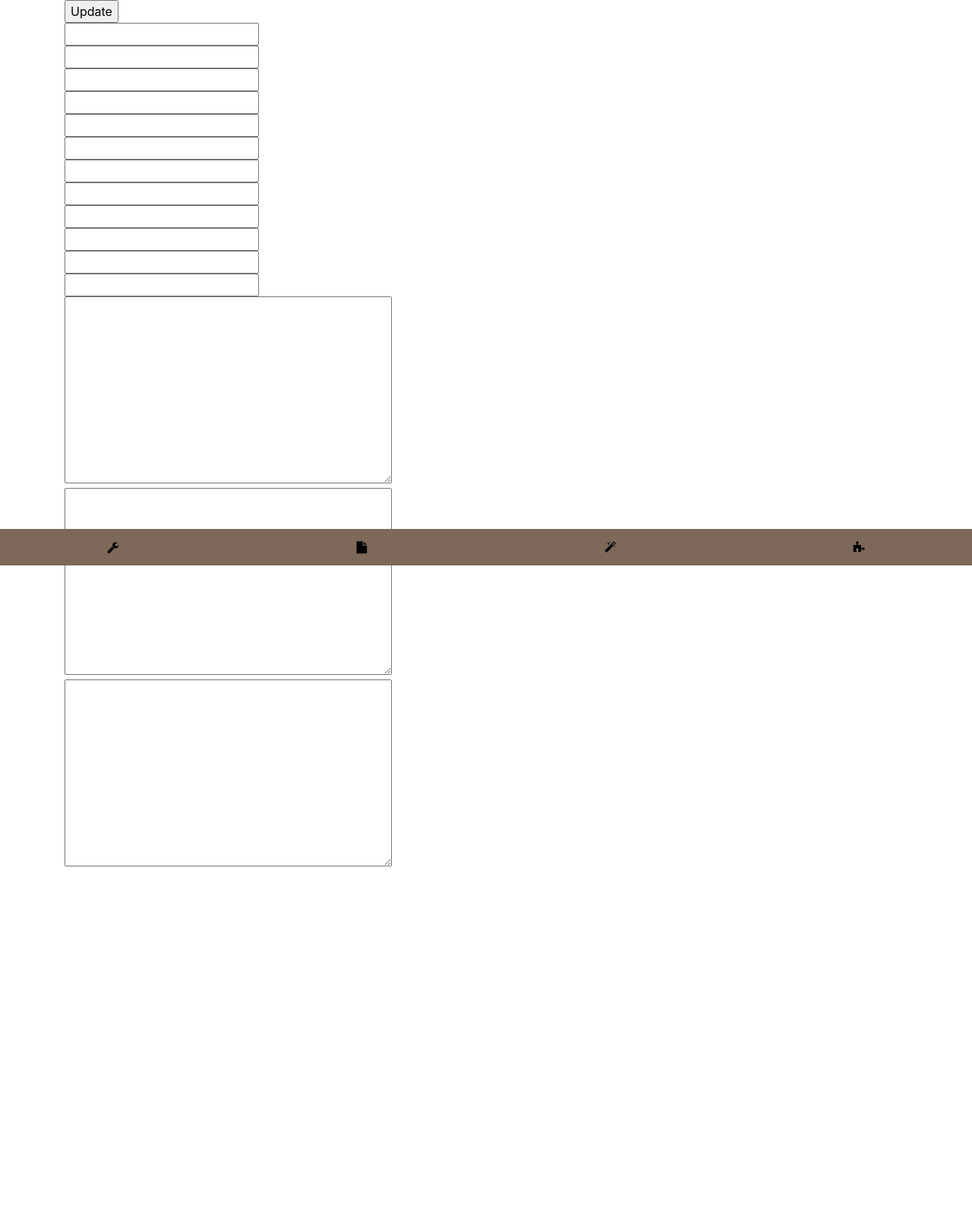
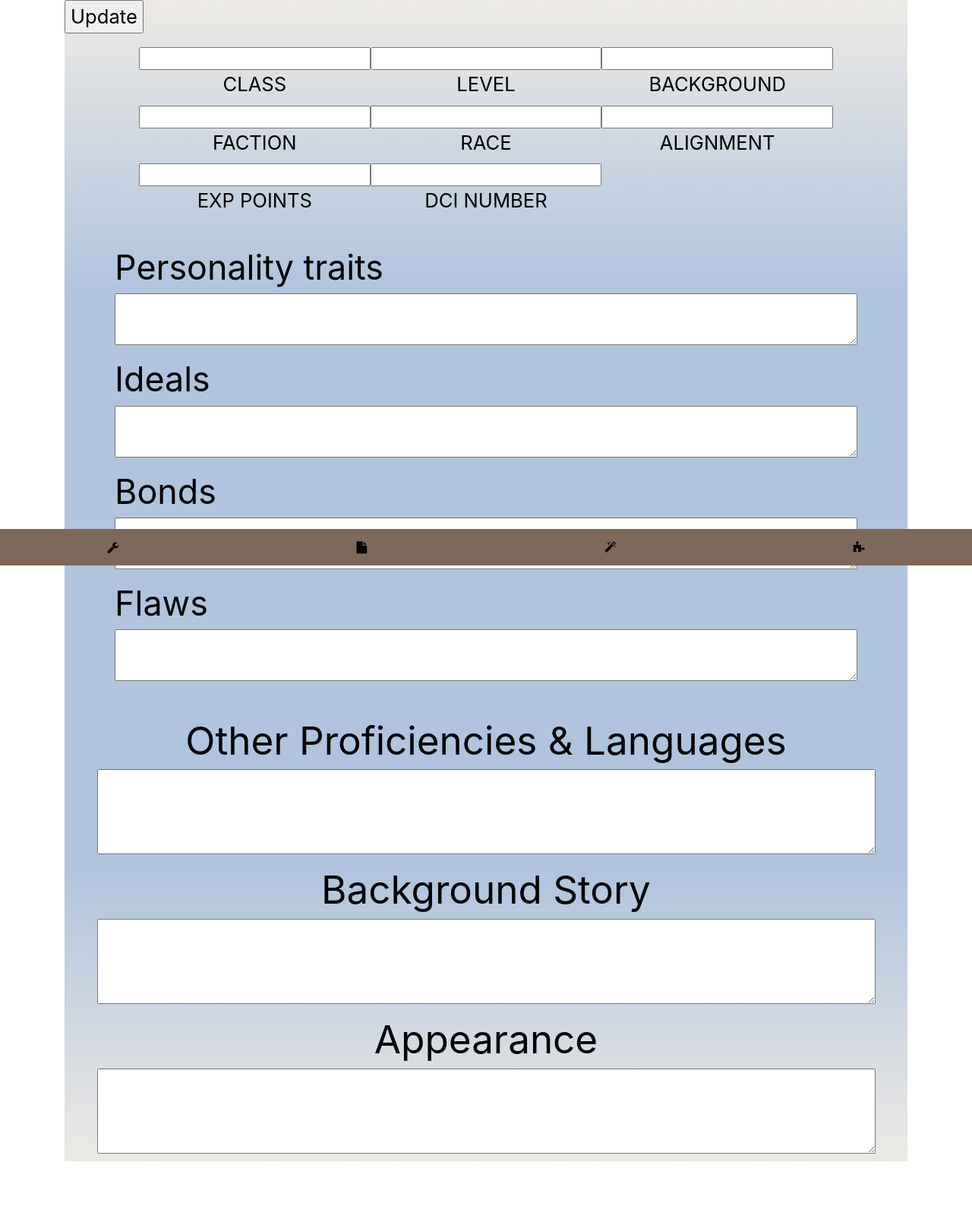
Before and after one commit to Yvesvc/DjangoAndDice, a Django app: page /info/ in a window 1280 px wide. Shown: the part 56-1656 px from the top of the page at 76% size. Before the commit the page ends 1196 px from the top, so only its background shows below. Run offline with Django 3.2, Linux system fonts and the light colour scheme; a user stored in the database is signed in; data comes from the database, SQL or seed files in the repository; both versions use the stored data as it was after the commit; some libraries are stand-ins or nearby versions.

Commit message:
info::css

```diff
--- a/info/forms.py
+++ b/info/forms.py
@@ -3,7 +3,9 @@
 from .models import MyInfo
 
 
-
+general_info_1 = 'width:100%;text-align:center;;font-size:2vh;'
+general_info_2 = 'width:100%;height:8.5vh;font-size:1.5vh;'
+general_info_3 = 'width:100%;height:14vh;font-size:1.25vh;'
 
 class InfoForm(forms.ModelForm):
     class Meta:
@@ -13,19 +15,19 @@
         fields = '__all__'
         # Add class/id names to InfoForm fields
         widgets = {
-         'class_name': forms.TextInput(),
-         'level': forms.NumberInput(),
-         'background': forms.TextInput(),
-         'faction': forms.TextInput(),
-         'race': forms.TextInput(),
-         'alignment': forms.TextInput(),
-         'exp_points': forms.NumberInput(),
-         'dci_number': forms.NumberInput(),
-         'personality_traits': forms.TextInput(),
-         'ideals': forms.TextInput(),
-         'bonds': forms.TextInput(),
-         'flaws': forms.TextInput(),
-         'background_story': forms.Textarea(),
-         'oth_prof_lan': forms.Textarea(),
-         'appearance': forms.Textarea()
+         'class_name': forms.TextInput(attrs={'style': general_info_1}),
+         'level': forms.NumberInput(attrs={'style': general_info_1}),
+         'background': forms.TextInput(attrs={'style': general_info_1}),
+         'faction': forms.TextInput(attrs={'style': general_info_1}),
+         'race': forms.TextInput(attrs={'style': general_info_1}),
+         'alignment': forms.TextInput(attrs={'style': general_info_1}),
+         'exp_points': forms.NumberInput(attrs={'style': general_info_1}),
+         'dci_number': forms.NumberInput(attrs={'style': general_info_1}),
+         'personality_traits': forms.Textarea(attrs={'style': general_info_2}),
+         'ideals': forms.Textarea(attrs={'style': general_info_2}),
+         'bonds': forms.Textarea(attrs={'style': general_info_2}),
+         'flaws': forms.Textarea(attrs={'style': general_info_2}),
+         'background_story': forms.Textarea(attrs={'style': general_info_3}),
+         'oth_prof_lan': forms.Textarea(attrs={'style': general_info_3}),
+         'appearance': forms.Textarea(attrs={'style': general_info_3})
         }
--- a/info/models.py
+++ b/info/models.py
@@ -14,10 +14,10 @@
     alignment = models.CharField(max_length=25, blank = True, null = True)
     exp_points = models.PositiveSmallIntegerField(blank = True, null = True)
     dci_number = models.PositiveSmallIntegerField(blank = True, null = True)
-    personality_traits = models.CharField(max_length=80, blank = True, null = True)
-    ideals = models.CharField(max_length=80, blank = True, null = True)
-    bonds = models.CharField(max_length=80, blank = True, null = True)
-    flaws = models.CharField(max_length=80, blank = True, null = True)
-    background_story = models.CharField(max_length=2500, blank = True, null = True)
-    oth_prof_lan = models.CharField(max_length=2000, blank = True, null = True)
+    personality_traits = models.CharField(max_length=125, blank = True, null = True)
+    ideals = models.CharField(max_length=125, blank = True, null = True)
+    bonds = models.CharField(max_length=125, blank = True, null = True)
+    flaws = models.CharField(max_length=125, blank = True, null = True)
+    background_story = models.CharField(max_length=1000, blank = True, null = True)
+    oth_prof_lan = models.CharField(max_length=1000, blank = True, null = True)
     appearance = models.CharField(max_length=250, blank = True, null = True)
--- /dev/null
+++ b/static/css/header/info.css
@@ -0,0 +1,69 @@
+
+
+/*FORM*/
+
+#Info_form{
+background-image: linear-gradient(#EDEAE5, #B0C4DE, #B0C4DE,#B0C4DE, #EDEAE5)
+}
+
+/*UPDATE BUTTON */
+
+#update_button_info{
+margin-bottom:2vh;
+font-size:2vw;
+}
+
+/*INFO_GENERAL*/
+
+#info_general{
+width: 80%;
+margin: 0 auto;
+padding: 0.25vh;
+}
+
+.row_general_1 {
+width:100%;
+}
+
+.row_generals{
+padding:0;
+}
+
+.row_general_meta{
+text-align:center;
+font-size:2vw;
+padding-bottom:1vh;
+}
+
+/*INFO_PERSONALITY*/
+
+#info_personality{
+width: 90%;
+margin: 0 auto;
+padding: 2vw;
+}
+
+.row_personality_meta{
+font-size:3.5vw;
+}
+
+.row_personality_val{
+margin-bottom:1.5vh;
+}
+
+/*INFO_DESCRIPTION */
+
+#info_description{
+width: 90%;
+margin: 0 auto;
+padding: 0.25vh;
+}
+
+.row_description_meta{
+text-align:center;
+font-size:4vw;
+}
+
+.row_description_val{
+margin-bottom:1vh;
+}
--- a/templates/header/header.html
+++ b/templates/header/header.html
@@ -14,6 +14,7 @@
     <link rel="stylesheet" href="{% static 'css/header/sheet.css' %}">
     <link rel="stylesheet" href="{% static 'css/header/spells.css' %}">
     <link rel="stylesheet" href="{% static 'css/header/equipment.css' %}">
+    <link rel="stylesheet" href="{% static 'css/header/info.css' %}">
     <title>Django and Dice </title>
 
 </head>
--- a/templates/info/info.html
+++ b/templates/info/info.html
@@ -8,24 +8,59 @@
 
     <div><input id = 'update_button_info' type="submit" value="Update"></div>
 
-    <div> {{form.class_name}}</div>
-    <div> {{form.level}}</div>
-    <div> {{form.background}}</div>
-    <div> {{form.faction}}</div>
-    <div> {{form.race}}</div>
-    <div> {{form.alignment}}</div>
-    <div> {{form.exp_points}}</div>
-    <div> {{form.dci_number}}</div>
-    <div> {{form.personality_traits}}</div>
-    <div> {{form.ideals}}</div>
-    <div> {{form.bonds}}</div>
-    <div> {{form.flaws}}</div>
-    <div> {{form.background_story}}</div>
-    <div> {{form.oth_prof_lan}}</div>
-    <div> {{form.appearance}}</div>
+    <div id = 'info_general'>
+        <div id = 'row_general_val_1' class = 'row row_general_val'>
+            <div class = 'col-4 row_generals'>{{form.class_name}}</div>
+            <div class = 'col-4 row_generals'>{{form.level}}</div>
+            <div class = 'col-4 row_generals'>{{form.background}}</div>
+        </div>
+        <div id = 'row_general_meta_1' class = 'row row_general_meta'>
+            <div class = 'col-4 row_generals'>CLASS</div>
+            <div class = 'col-4 row_generals'>LEVEL</div>
+            <div class = 'col-4 row_generals'>BACKGROUND</div>
+        </div>
+        <div id = 'row_general_val_2' class = 'row row_general_val'>
+            <div class = 'col-4 row_generals'>{{form.faction}}</div>
+            <div class = 'col-4 row_generals'>{{form.race}}</div>
+            <div class = 'col-4 row_generals'>{{form.alignment}}</div>
+        </div>
+        <div id = 'row_general_meta_2' class = 'row row_general_meta'>
+            <div class = 'col-4 row_generals'>FACTION</div>
+            <div class = 'col-4 row_generals'>RACE</div>
+            <div class = 'col-4 row_generals'>ALIGNMENT</div>
+        </div>
+        <div id = 'row_general_val_3' class = 'row row_general_val'>
+            <div class = 'col-4 row_generals'>{{form.exp_points}}</div>
+            <div class = 'col-4 row_generals' >{{form.dci_number}}</div>
+        </div>
+        <div id = 'row_general_meta_3' class = 'row row_general_meta'>
+            <div class = 'col-4 row_generals'>EXP POINTS</div>
+            <div class = 'col-4 row_generals'>DCI NUMBER</div>
+        </div>
+    </div>
+
+    <div id = 'info_personality'>
+        <div class = 'row row_personality_meta'>Personality traits</div>
+        <div class = 'row row_personality_val'> {{form.personality_traits}}</div>
+        <div class = 'row row_personality_meta'>Ideals</div>
+        <div class = 'row row_personality_val'> {{form.ideals}}</div>
+        <div class = 'row row_personality_meta'>Bonds</div>
+        <div class = 'row row_personality_val'> {{form.bonds}}</div>
+        <div class = 'row row_personality_meta'>Flaws</div>
+        <div class = 'row row_personality_val'> {{form.flaws}}</div>
+    </div>
+
+    <div id = 'info_description'>
+        <div class = 'row'> <div class = 'col row_description_meta'> Other Proficiencies & Languages</div></div>
+        <div class = 'row row_description_val'> {{form.oth_prof_lan}}</div>
+        <div class = 'row'> <div class = 'col row_description_meta'> Background Story</div></div>
+        <div class = 'row row_description_val'> {{form.background_story}}</div>
+        <div class = 'row'> <div class = 'col row_description_meta'> Appearance</div></div>
+        <div class = 'row row_description_val'> {{form.appearance}}</div>
+    </div>
 
 </form>
 
-
+<br><br><br>
 
 {% endblock content%}
```
Also changed, not shown: db.sqlite3, info/migrations/0002_auto_20191213_1502.py (added), info/migrations/0003_auto_20191213_1503.py (added), info/migrations/0004_auto_20191213_1522.py (added).
